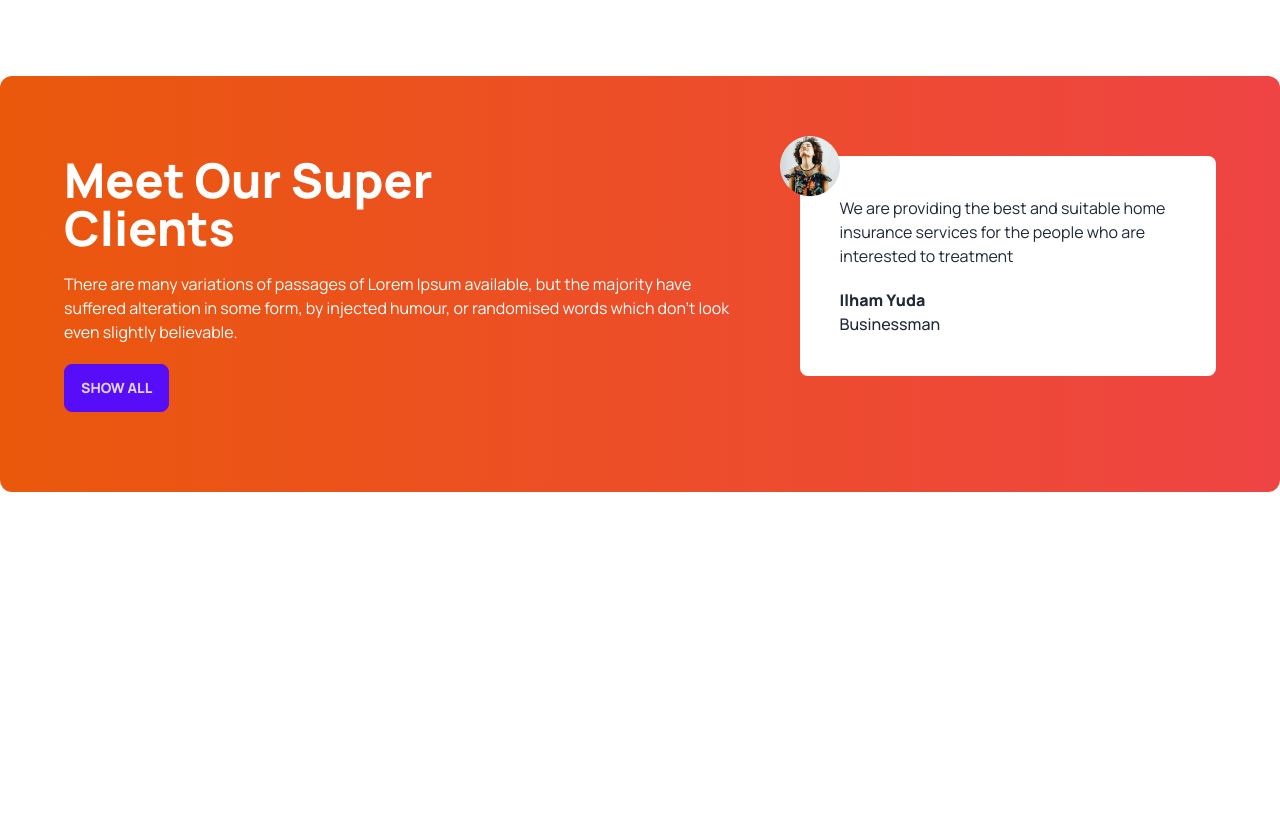
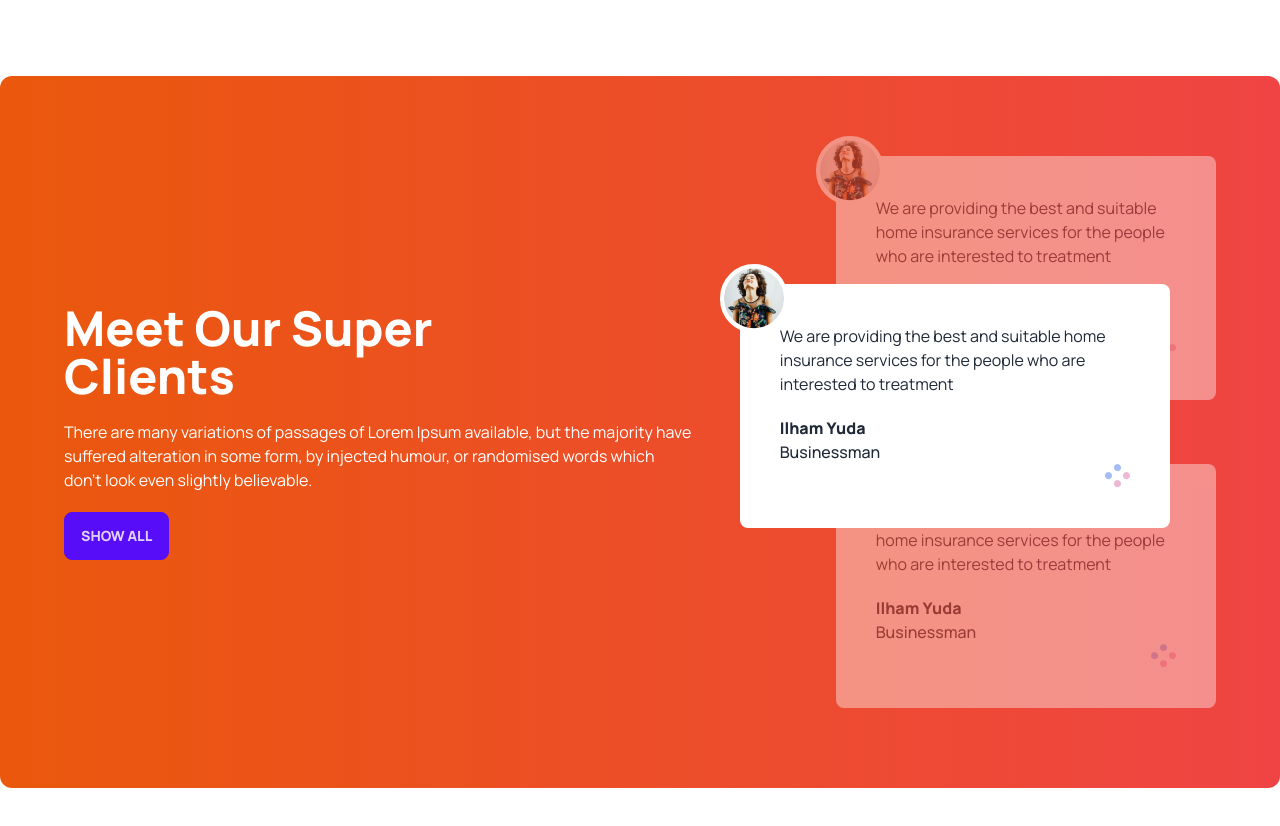
Before and after one commit to khalid423959/tea-shop-website, a plain HTML site: page index.html in a window 1280 px wide. Shown: the part 1800-2626 px from the top of the page. Before the commit the page ends 2388 px from the top, so only its background shows below. Drawn offline with nearby package versions, Linux system fonts and the light colour scheme.

Commit message:
review section

```diff
--- a/index.html
+++ b/index.html
@@ -120,18 +120,42 @@
     </section>
     <!-- super client -->
     <section class="my-24 flex flex-1 flex-col lg:flex-row gap-12 rounded-xl bg-gradient-to-r from-orange-600 to-red-500 px-16 py-20">
-      <div class="space-y-5">
-        <h2 class="text-5xl font-extrabold text-white">Meet Our Super <br> Clients</h2>
-        <p class="text-white">There are many variations of passages of Lorem Ipsum available, but the majority have suffered alteration in some form, by injected humour, or randomised words which don't look even slightly believable. </p>
-        <button class="btn btn-primary">Show All</button>
+      <div class="flex lg:pr-24 items-center">
+        <div class="space-y-5">
+          <h2 class="text-2xl lg:text-5xl font-extrabold text-white">Meet Our Super <br> Clients</h2>
+          <p class="text-white">There are many variations of passages of Lorem Ipsum available, but the majority have suffered alteration in some form, by injected humour, or randomised words which don't look even slightly believable. </p>
+          <button class="btn btn-primary">Show All</button>
+        </div>
       </div>
-      <div class="">
+      <!-- review container -->
+      <div class="relative">
         <!-- review -->
-           <div class="relative p-10 rounded-lg bg-white">
-              <img class="absolute -left-5 -top-5" src="images/client.png" alt="">
+           <div class="relative opacity-40 p-10 mb-16 z-10 rounded-lg bg-white">
+              <img class="absolute -left-5 -top-5 border-4 border-white rounded-full bg-white" src="images/client.png" alt="">
               <p>We are providing the best and suitable home insurance services for the people who are interested to treatment</p>
               <h5 class="font-bold mt-5">Ilham Yuda</h5>
               <p class="font-medium">Businessman</p>
+              <div class="flex justify-end">
+                <img src="images/circles.png" alt="">
+              </div>
+           </div>
+           <div class="absolute p-10 top-32 lg:-left-24 z-20 lg:w-[430px] rounded-lg bg-white">
+              <img class="absolute -left-5 -top-5 border-4 border-white rounded-full bg-white" src="images/client.png" alt="">
+              <p>We are providing the best and suitable home insurance services for the people who are interested to treatment</p>
+              <h5 class="font-bold mt-5">Ilham Yuda</h5>
+              <p class="font-medium">Businessman</p>
+              <div class="flex justify-end">
+                <img src="images/circles.png" alt="">
+              </div>
+           </div>
+           <div class="relative opacity-40 p-10 z-10 rounded-lg bg-white">
+              <img class="absolute -left-5 -top-5 border-4 border-white rounded-full bg-white" src="images/client.png" alt="">
+              <p>We are providing the best and suitable home insurance services for the people who are interested to treatment</p>
+              <h5 class="font-bold mt-5">Ilham Yuda</h5>
+              <p class="font-medium">Businessman</p>
+              <div class="flex justify-end">
+                <img src="images/circles.png" alt="">
+              </div>
            </div>
       </div>
     </section>
```
